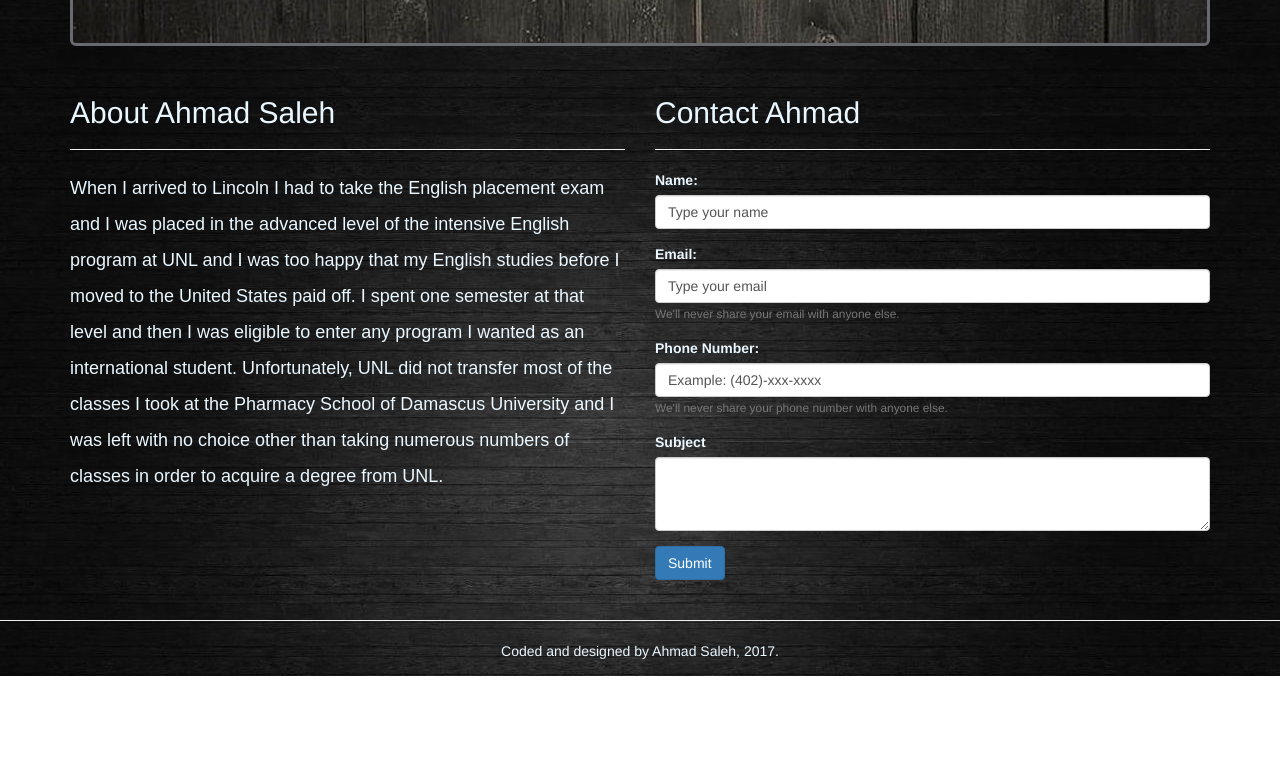
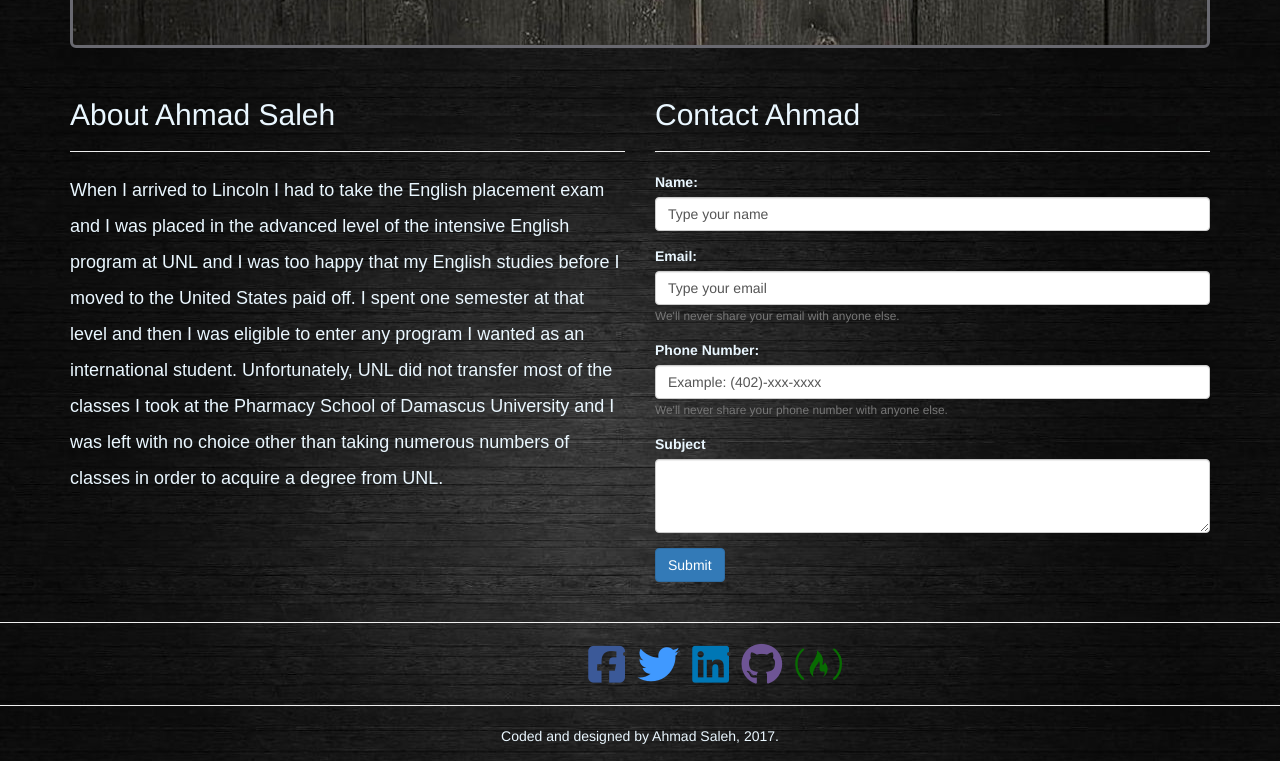
Before and after one commit to Ahmad-Saleh89/FreeCodeCmap, a plain HTML site: page Portfolio01/index.html in a window 1280 px wide. Shown: the part 1346-2107 px from the top of the page. Before the commit the page ends 2022 px from the top, so only its background shows below. Drawn offline with Linux system fonts and the light colour scheme; a script that the page names is missing; a web font is replaced by a local one.

Commit message:
Adding Social buttons and some Enhancements.

```diff
--- a/Portfolio01/index.html
+++ b/Portfolio01/index.html
@@ -46,7 +46,7 @@
 
         <div id="collapsable-nav" class="collapse navbar-collapse">
           <ul class="nav navbar-nav">
-            <li class="active text-center"><a href="#">Home</a></li>
+            <li class="active text-center"><a href="index.html"><i class="fa fa-home fa-fw" aria-hidden="true"></i> Home</a></li>
             <li class="text-center"><a href="#portfolio">Portfolio</a></li>
             <li class="text-center"><a href="#about">About</a></li>
             <li class="text-center"><a href="#contact">Contact</a></li>
@@ -143,13 +143,47 @@
 
     </div>
 </div>
-<!-- <i class="fa fa-facebook-square fa-5x" aria-hidden="true"></i> -->
+
 <br>
+<hr>
+
+<div class="container-fluid">
+  <div class="row">
+    <div id="followAhmad" class="col-sm-6 col-sm-offset-3 col-md-5 col-md-offset-4 col-lg-offset-5">
+      <ul>
+        <li class="pull-left">
+          <a  href="https://www.facebook.com/abohoooooomed" target="_blank">
+            <i class="fa fa-facebook-square fa-3x fa-pull-left" aria-hidden="true" style="color: #3B5998"></i>
+          </a>
+        </li>
+        <li class="pull-left">
+          <a href="https://twitter.com/ahmadsaleh1989?lang=en" target="_blank">
+            <i class="fa fa-twitter fa-3x fa-pull-left" aria-hidden="true" style="color: #4099FF"></i>
+          </a>
+        </li>
+        <li  class="pull-left">
+          <a href="https://www.linkedin.com/in/ahmad-saleh-0b941a111/" target="_blank">
+            <i class="fa fa-linkedin-square fa-3x fa-pull-left" aria-hidden="true" style="color: #0077B5"></i>
+          </a>
+        </li>
+        <li  class="pull-left">
+          <a href="https://github.com/Ahmad-Saleh89" target="_blank">
+            <i class="fa fa-github fa-3x fa-pull-left" aria-hidden="true" style="color: #6e5494"></i>
+          </a>
+        </li>
+        <li  class="pull-left">
+          <a href="https://www.freecodecamp.com/ahmad-saleh89" target="_blank">
+            <i class="fa fa-free-code-camp fa-3x fa-pull-left" aria-hidden="true" style="color: #086B02"></i>
+          </a>
+        </li>
+      </ul>
+    </div>
+  </div>
+</div>
+
 <hr>
 <footer class="text-center"><p>Coded and designed by Ahmad Saleh, 2017.</p>
 </footer>
-
-
 
 
   <!-- jQuery (Bootstrap JS plugins depend on it) -->
```
